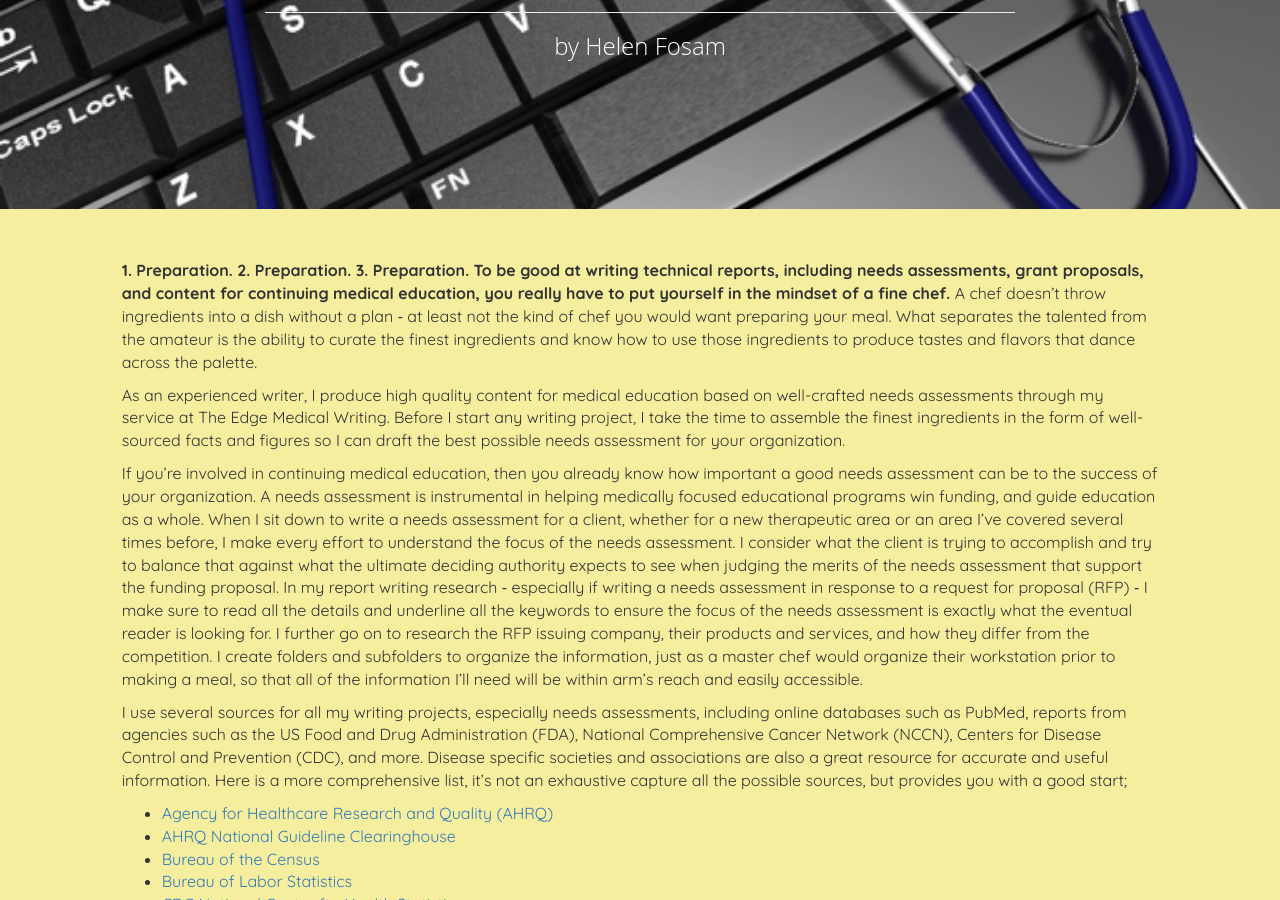
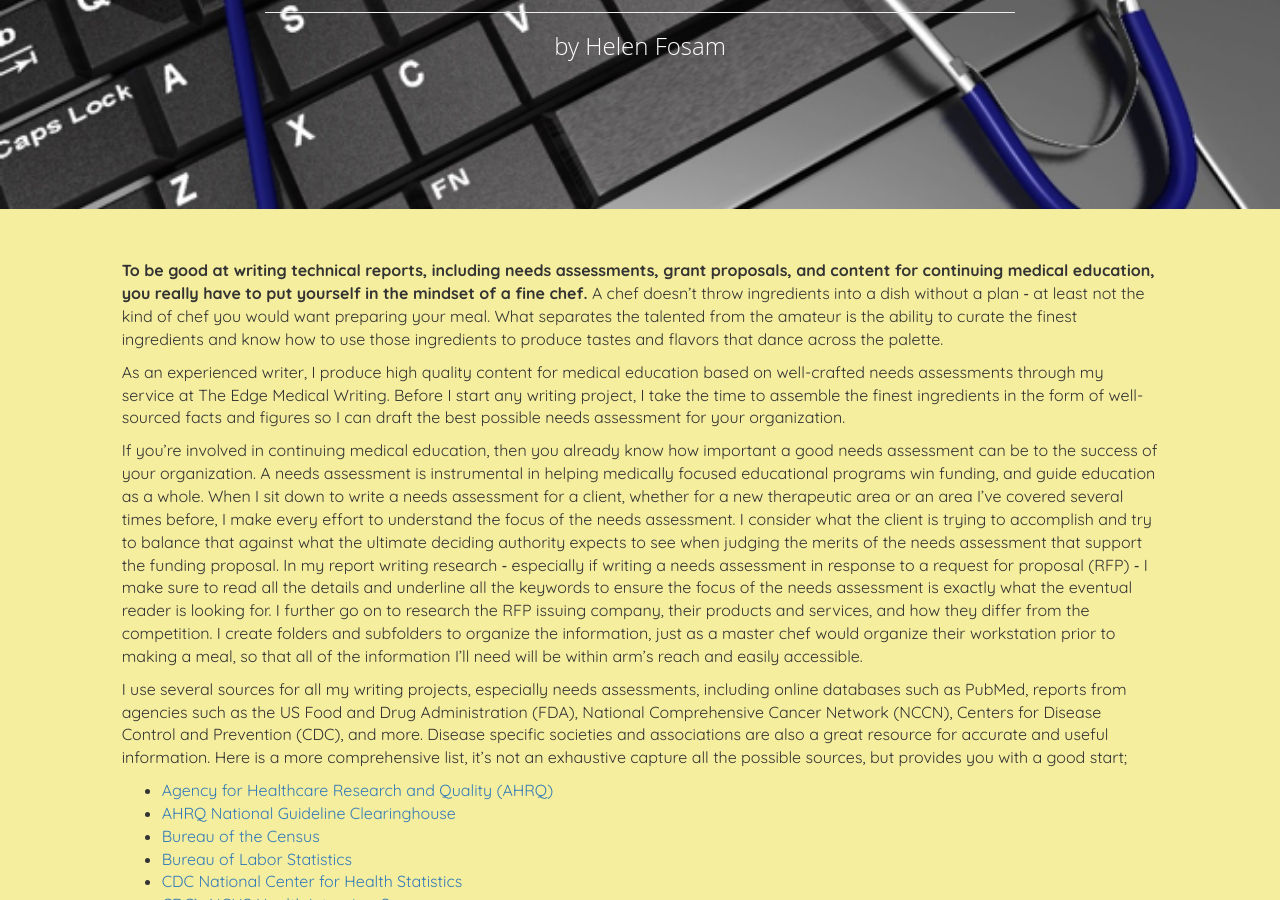
Before and after one commit to saltoriousSIG/theedge, a Jekyll site: the page built from _posts/blogs/2016-07-27-Do-These-Three-Things-Before-You-Write.md, in a window 1280 px wide and 900 px high, scrolled down 421 px. Built offline with Jekyll 4.4.1, drawn with Linux system fonts in a browser that asks for light colours.

Commit message:
Update 2016-07-27-Do-These-Three-Things-Before-You-Write.md

```diff
--- a/_posts/blogs/2016-07-27-Do-These-Three-Things-Before-You-Write.md
+++ b/_posts/blogs/2016-07-27-Do-These-Three-Things-Before-You-Write.md
@@ -1,12 +1,12 @@
 ---
 layout: blog
 title: Do These Three Things Before You Write
-meta: To be good at writing technical reports, including needs assessments, grant proposals, and content for continuing medical education, you really have to put yourself in the mindset of a fine chef.
+meta: 1. Preparation. 2. Preparation. 3. Preparation. To be good at writing technical reports, including needs assessments, grant proposals, and content for continuing medical education, you really have to put yourself in the mindset of a fine chef.
 author: Helen Fosam
 date: July 27, 2016
 category: blogs
 ---
-**1. Preparation. 2. Preparation. 3. Preparation. To be good at writing technical reports, including needs assessments, grant proposals, and content for continuing medical education, you really have to put yourself in the mindset of a fine chef.** A chef doesn’t throw ingredients into a dish without a plan ‑ at least not the kind of chef you would want preparing your meal. What separates the talented from the amateur is the ability to curate the finest ingredients and know how to use those ingredients to produce tastes and flavors that dance across the palette.
+**To be good at writing technical reports, including needs assessments, grant proposals, and content for continuing medical education, you really have to put yourself in the mindset of a fine chef.** A chef doesn’t throw ingredients into a dish without a plan ‑ at least not the kind of chef you would want preparing your meal. What separates the talented from the amateur is the ability to curate the finest ingredients and know how to use those ingredients to produce tastes and flavors that dance across the palette.
 
 As an experienced writer, I produce high quality content for medical education based on well-crafted needs assessments through my service at The Edge Medical Writing. Before I start any writing project, I take the time to assemble the finest ingredients in the form of well-sourced facts and figures so I can draft the best possible needs assessment for your organization.
 
```
